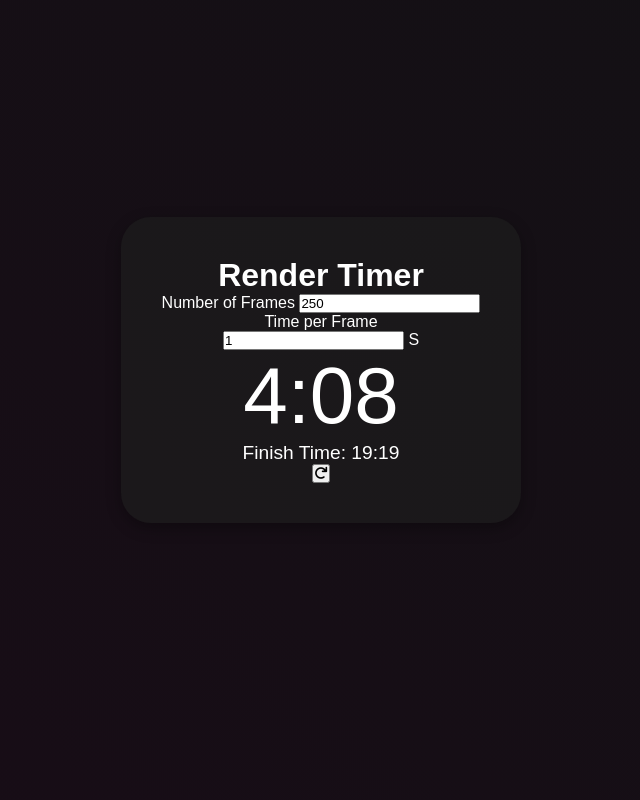
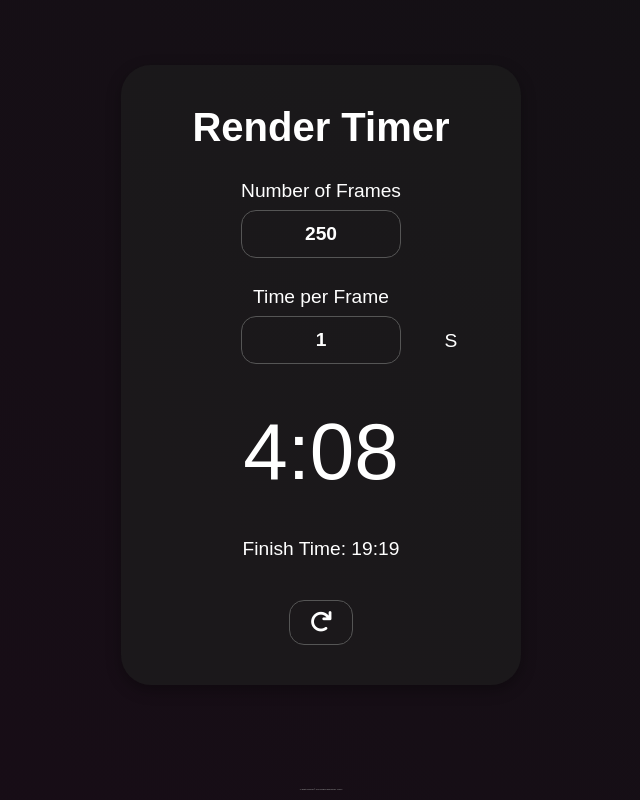
Before and after one commit to klawsklaws/Render-Timer, a plain HTML site: page index.html in a window 1280 px wide. Both pictures are taken after a click on the button "Start Timer". Shown: the whole page, without its empty margins (319-959 px from the left). Drawn offline with Linux system fonts and the light colour scheme.

Commit message:
Update style.css

```diff
--- a/style.css
+++ b/style.css
@@ -17,12 +17,9 @@ body {
     height: 100vh;
     text-align: center;
     padding: 20px;
-    flex-direction: column; /* Stack content vertically */
-    position: relative; /* Relative positioning for footer alignment */
-    overflow: hidden; /* Prevent any visual overflow */
+    flex-direction: column; /* Change flex direction to column to stack content vertically */
 }
 
-/* Keyframes for gradient animation */
 @keyframes gradientAnimation {
     0% {
         background-position: 0% 50%;
@@ -41,19 +38,210 @@ body {
     width: 100%;
     background-color: rgba(29, 29, 29, 0.7);  /* Dark background with 70% opacity */
     border-radius: 30px;
-    padding: 40px 30px;
+    padding: 40px 30px; /* Adjusted padding for better spacing */
     box-shadow: 0 5px 15px rgba(0, 0, 0, 0.3);
-    margin-bottom: 60px; /* Leave space for the footer */
+    margin-bottom: 50px; /* Add space for footer */
+}
+
+/* Header styling */
+h1 {
+    font-size: 2.5rem;
+    margin-bottom: 30px; /* Increased spacing for breathing room */
+}
+
+/* General input container styling */
+.inputs {
+    margin-bottom: 25px; /* Increased space between input sections */
+}
+
+.inputs label {
+    font-size: 1.2rem; /* Slightly larger font for better readability */
+    margin-bottom: 8px; /* Increased spacing below labels */
+    display: block;
+}
+
+/* Input fields styling */
+.inputs input,
+.inputs select {
+    padding: 12px; /* Increased padding for a balanced look */
+    font-size: 1.2rem; /* Larger font for consistency */
+    font-weight: bold; /* Make input numbers bold */
+    border: 1px solid #555;
+    background-color: transparent; /* Fully transparent background */
+    color: white;
+    margin-bottom: 2.5px; /* More space between inputs */
+    border-radius: 15px;
+}
+
+/* Remove spinners on numeric inputs */
+input[type="number"]::-webkit-inner-spin-button,
+input[type="number"]::-webkit-outer-spin-button {
+    -webkit-appearance: none;
+    margin: 0;
+}
+
+input[type="number"] {
+    -moz-appearance: textfield; /* Firefox */
+}
+
+/* Adjusting input fields for number of frames and time per frame */
+.inputs input {
+    width: 160px; /* Slightly wider input fields */
+    text-align: center; /* Center align the text inside inputs */
+}
+
+/* Flexbox container for time per frame input and unit display */
+.time-input-container {
+    display: flex;
+    justify-content: center; /* Center-align the entire group */
+    align-items: center; /* Vertically align elements */
+    gap: 15px; /* Increased gap for better spacing */
+    width: 100%; /* Ensure full container width */
+    position: relative; /* Enable absolute positioning for adjustments */
+}
+
+/* Styling for the input field */
+.time-input-container input {
+    width: 160px; /* Adjust width for visual consistency */
+    text-align: center; /* Center-align the input text */
+}
+
+/* Styling for the unit display (dropdown or text) */
+#timeUnitDisplay {
+    font-size: 1.2rem; /* Slightly larger text for visibility */
+    padding: 6px;
+    cursor: pointer;
+    background-color: transparent;
+    border-radius: 10px;
+    color: white;
+    text-align: center;
+    width: 40px; /* Adjusted width for proportion */
+    position: absolute; /* Position the dropdown */
+    right: 0; /* Align it to the far right of the container */
+    transform: translateX(-20px); /* Adjusted spacing for alignment */
+}
+
+#timeUnitDisplay:hover {
+    background-color: #444;
+}
+
+/* Timer display */
+.timer p {
+    font-size: 5.5rem;
+    margin-top: 40px; /* Increased margin above the timer */
+    margin-bottom: 40px; /* Added margin below the timer for consistent spacing */
+    transition: font-size 0.3s ease; /* Smooth transition between font size changes */
+}
+
+/* Controls container styling */
+.controls {
+    display: flex;
+    justify-content: center;
+    gap: 25px; /* Wider gap between buttons for visual balance */
+    margin-top: 40px; /* More space above buttons to balance with the timer */
+}
+
+/* Button styling */
+.controls button {
+    background-color: transparent; /* Fully transparent background */
+    color: white;
+    border: 1px solid #555;
+    padding: 10px 20px; /* Adjusted padding for a smaller, more compact button */
+    font-size: 1.4rem; /* Button text font size */
+    cursor: pointer;
+    width: auto; /* Adjust width to content */
+    border-radius: 15px;
+    transition: background-color 0.3s;
+    display: flex;
+    justify-content: center;
+    align-items: center;
+}
+
+.controls button i {
+    font-size: 1.4rem; /* Adjust icon size for better appearance */
+}
+
+.controls button:hover {
+    background-color: rgba(51, 51, 51, 0.5); /* Add a slight background on hover */
+}
+
+.controls button:disabled {
+    background-color: #555;
+    cursor: not-allowed;
+}
+
+/* Remove the arrow from the select dropdown if used */
+#timeUnit {
+    -webkit-appearance: none; /* Chrome, Safari */
+    -moz-appearance: none;    /* Firefox */
+    -ms-appearance: none;     /* Internet Explorer */
+    appearance: none;         /* Standard syntax */
+}
+
+/* Hide the select dropdown visually (if needed) */
+.hidden {
+    display: none;
+}
+
+/* Safe area handling for iPhone X and newer */
+body {
+    padding-bottom: env(safe-area-inset-bottom);
+    padding-top: env(safe-area-inset-top);
+}
+
+/* Ensuring full height on mobile */
+html, body {
+    height: 100%;
+}
+
+/* Finish time display */
+#finishTimeDisplay {
+    font-size: 1.2rem;
+    margin-top: 20px;
+    text-align: center;
+    color: #aaa;
+}
+
+/* Countdown timer font-size adjustments */
+#timerDisplay {
+    white-space: nowrap; /* Prevents the timer text from wrapping */
+    overflow: hidden; /* Hide overflow if the text is too large */
+    text-overflow: ellipsis; /* Add ellipsis when text overflows */
+    display: inline-block; /* Keeps the timer in one line */
+    transition: font-size 0.3s ease; /* Smooth transition between font size changes */
+}
+
+/* Adjust font size based on the length of the countdown */
+.timer p {
+    font-size: 5rem; /* Default font size */
+}
+
+/* Adjust font size for smaller countdown */
+.timer p {
+    font-size: 6rem; /* Larger font size for normal countdown */
+}
+
+/* Responsive design for small screens */
+@media (max-width: 600px) {
+    #timerDisplay {
+        font-size: 5vw; /* Adjust font size for smaller screens */
+    }
+    /* Smaller elements and more compact layout */
+    .container {
+        padding: 30px;
+    }
+    h1 {
+        font-size: 2rem;
+    }
 }
 
 /* Footer styling */
 footer {
-    font-size: 0.1rem; /* Small text size for footer */
-    color: transparent;
+    font-size: 0.1rem;
+    color: #aaa;
     text-align: center;
-    padding: 10px 0;
-    position: absolute; /* Position footer at the bottom */
-    bottom: env(safe-area-inset-bottom, 0); /* Use iPhone safe area inset if applicable */
+    padding: 10px 0; /* Add some padding for visual spacing */
+    position: fixed; /* Fixed at the bottom of the screen */
+    bottom: 0;
     width: 100%;
-    background: transparent; /* Ensure no black background appears */
 }
```
